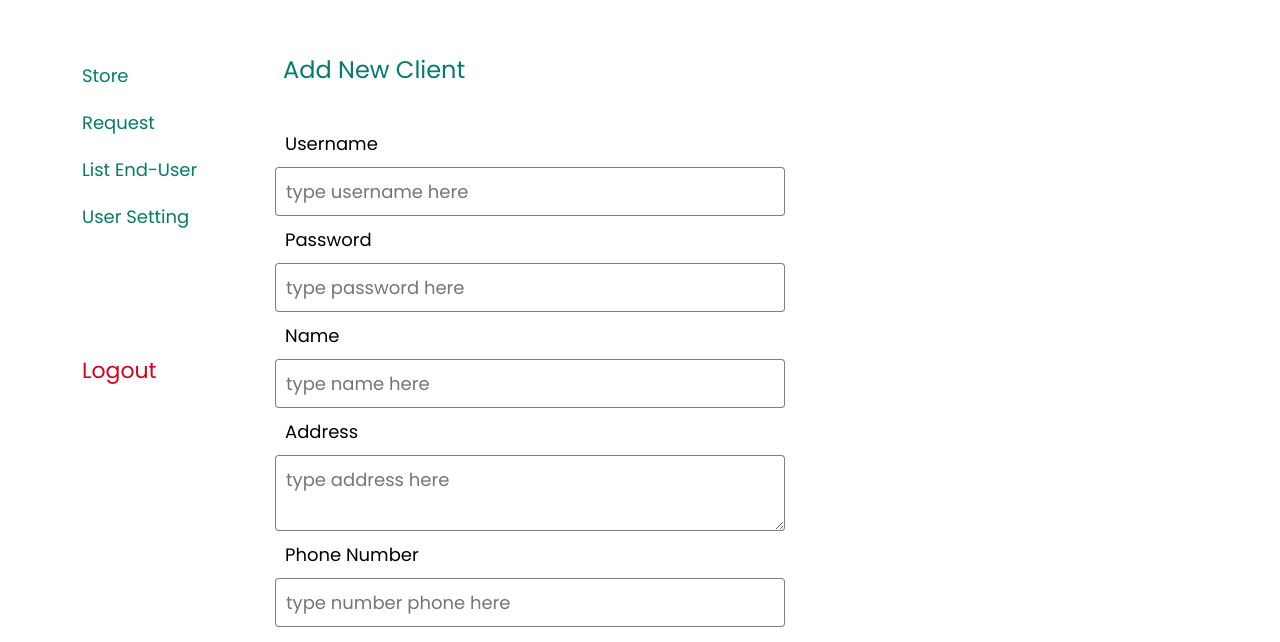
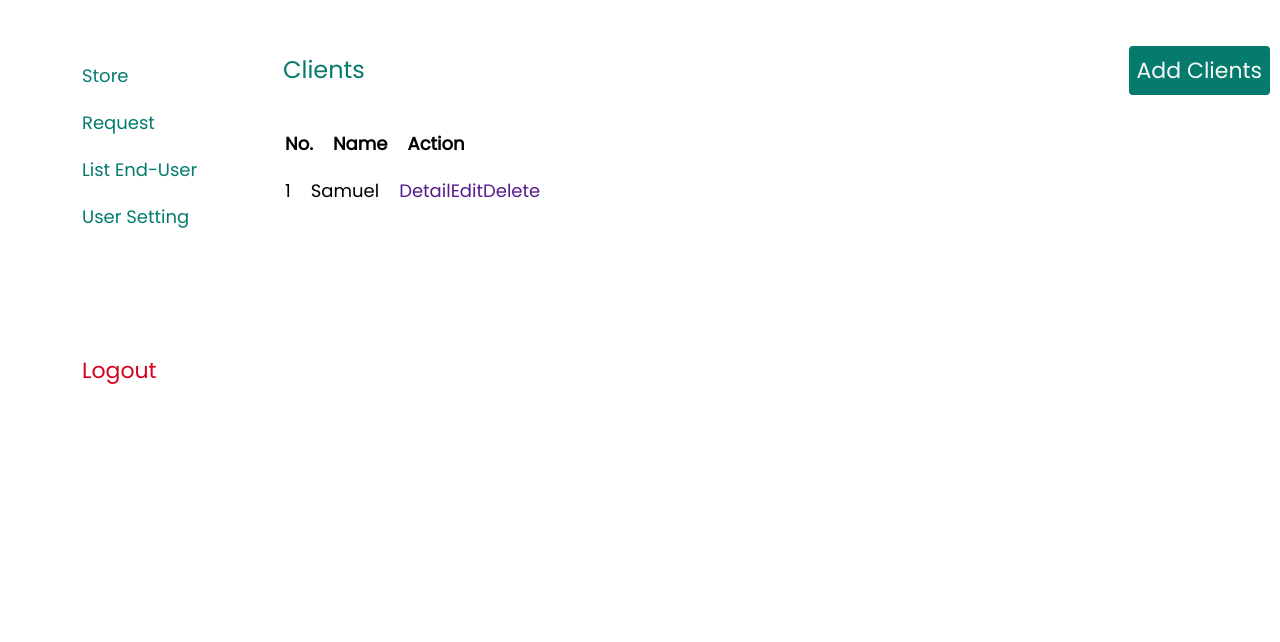
Before and after one commit to rizkybaca/co-proyek, a PHP site: page /index1.php in a window 1280 px wide. Shown: the part 158-800 px from the top of the page. Run offline with PHP 8.4, Linux system fonts and the light colour scheme.

Commit message:
update super clients

```diff
--- a/index1.php
+++ b/index1.php
@@ -49,7 +49,7 @@
 		<!-- start content -->
 		<div class="content">
 			<?php
-				include './super/client/add.php';
+				include './super/client/clients.php';
 			?>
 		</div>
 		<!-- end of content -->
--- a/main.css
+++ b/main.css
@@ -185,6 +185,7 @@ color: #000000;
   flex-direction: column;
   justify-content: flex-start;
   align-items: stretch;
+  width: 100vw;
 /*  overflow: auto;*/
 }
 /*##################################################*/
@@ -202,7 +203,7 @@ color: #000000;
 
   display: flex;
   flex-direction: row;
-  justify-content: center;
+  justify-content: space-between;
   align-items: center;
   padding: 8px;
 }
@@ -545,6 +547,54 @@ text-transform: capitalize;
 
 color: #FFFFFF;
 }
+.container .content .cont-show-client{
+  display: flex;
+}
+.container .content .cont-show-client table{
+  display: flex;
+  flex-direction: column;
+  align-items: stretch;
+
+}
+.container .content .cont-show-client table tr{
+  display: flex;
+  flex-direction: row;
+  align-items: flex-start;
+  align-content: center;
+  padding: 0px;
+}
+.container .content .cont-show-client table tr th{
+  display: flex;
+  flex-direction: row;
+  align-items: flex-start;
+  padding: 10px;
+  font-family: Poppins;
+  font-style: normal;
+  font-weight: bold;
+  font-size: 18px;
+  line-height: 27px;
+  /* identical to box height */
+
+  text-transform: capitalize;
+
+  color: #000000;
+}
+.container .content .cont-show-client table tr td{
+  display: flex;
+  flex-direction: row;
+  align-items: flex-start;
+  padding: 10px;
+  font-family: Poppins;
+  font-style: normal;
+  font-weight: normal;
+  font-size: 18px;
+  line-height: 27px;
+  /* identical to box height */
+
+  text-transform: capitalize;
+
+  color: #000000;
+}
 .container .content .cont-add-client{
   /* Auto Layout */
 
--- a/super/client/add.php
+++ b/super/client/add.php
@@ -30,7 +30,8 @@
 				<label for="email">E-Mail</label>
 				<input type="text" name="email" id="email" placeholder="type email here" required>
 			</div>
-			<div class="col2">
+
+			<!-- <div class="col2">
 				<label for="id_card">Id Card</label>
 				<input type="file" name="id_card" id="id_card" required>
 			</div>
@@ -41,7 +42,21 @@
 			<div class="col2">
 				<label for="business_license">Business License</label>
 				<input type="file" name="business_license" id="business_license" required>
+			</div> -->
+
+			<div class="col">
+				<label for="id_card">Id Card</label>
+				<input type="text" name="id_card" id="id_card" required>
 			</div>
+			<div class="col">
+				<label for="profile_picture">Profile Picture</label>
+				<input type="text" name="profile_picture" id="profile_picture" required>
+			</div>
+			<div class="col">
+				<label for="business_license">Business License</label>
+				<input type="text" name="business_license" id="business_license" required>
+			</div>
+
 		</div>
 		<div class="button">
 			<a href="">Cancel</a>
--- /dev/null
+++ b/super/client/clients.php
@@ -0,0 +1,27 @@
+<div class="head">
+	<div class="tittle">
+		<p>Clients</p>
+	</div>
+	<div class="button">
+		<a href="#">Add Clients</a>
+	</div>
+</div>
+<div class="cont-show-client">
+	<table>
+		<tr>
+			<th>No.</th>
+			<th>Name</th>
+			<th>Action</th>
+		</tr>
+		<tr>
+			<td>1</td>
+			<td>Samuel</td>
+			<td>
+				<a href="">Detail</a>
+				<a href="">Edit</a>
+				<a href="">Delete</a>
+			</td>
+		</tr>
+	</table>
+
+</div>
```
Also changed, not shown: other parts of main.css (+57 -0 lines), super/client/update.php (+16 -2 lines), super/store/stores.php (added, +80 -0 lines), super/stores/stores.php (deleted, +0 -38 lines), super/store/add.php (renamed from super/stores/add.php), super/store/update.php (renamed from super/stores/update.php).
